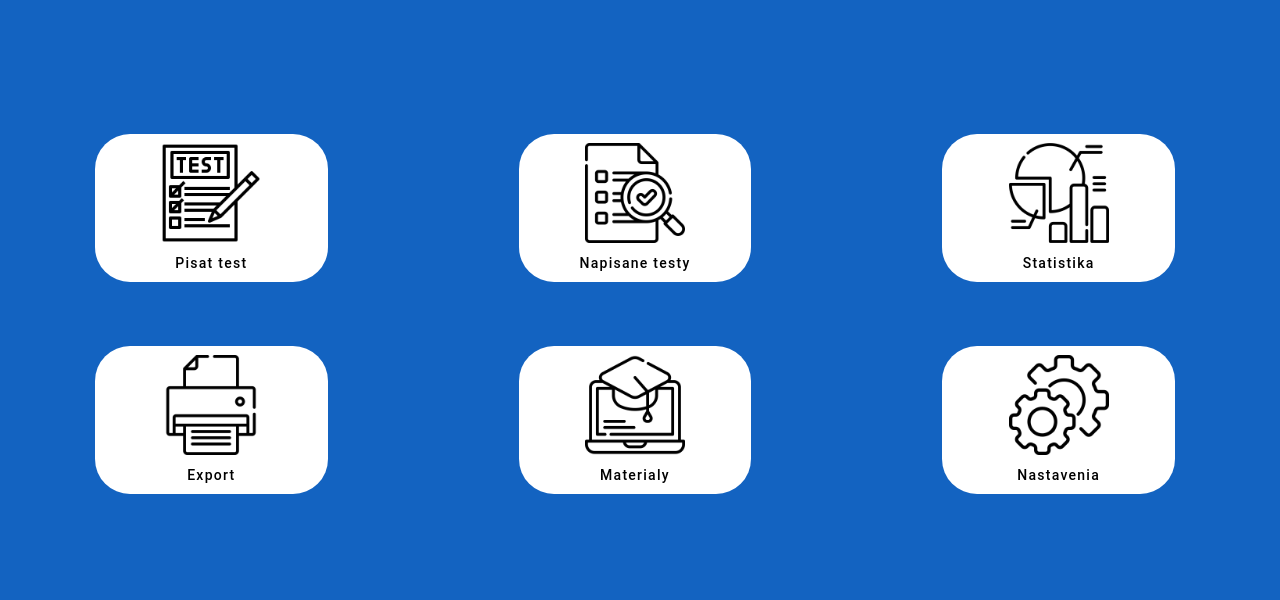
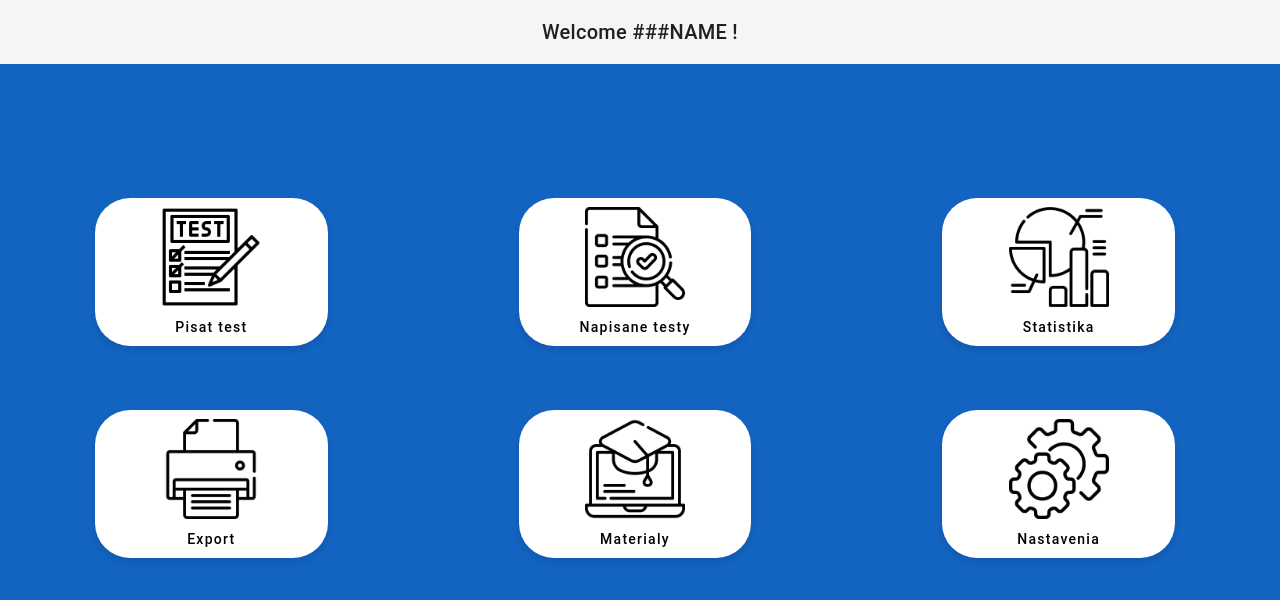
Before and after one commit to Shotgunxq/bp, an Angular app: page /menu in a window 1280 px wide. Shown: the top 600 px of the page. Built offline with nearby package versions, Linux system fonts and the light colour scheme.

Commit message:
feat: added navbar and style changes

```diff
--- a/db.js
+++ b/db.js
@@ -5,8 +5,8 @@ const { Pool } = require("pg");
 // Configure the PostgreSQL connection
 const pool = new Pool({
   user: "postgres",
-  host: "postgres-db",
-  // host: "localhost",
+  // host: "postgres-db",
+  host: "localhost",
   database: "postgres",
   password: "postgres123",
   port: 5432, // Default PostgreSQL port
--- a/src/app/app.component.html
+++ b/src/app/app.component.html
@@ -1,4 +1,5 @@
 <!-- todo -->
 <body class="mat-typography">
+    <app-navbar></app-navbar>
     <router-outlet></router-outlet>
 </body>
--- a/src/app/components/Modals/login-modal/login-modal.component.ts
+++ b/src/app/components/Modals/login-modal/login-modal.component.ts
@@ -27,18 +27,15 @@ export class LoginModalComponent {
   //TODO: include apiService
 
   login() {
-    // Send login request to the server
     const credentials = { username: this.username, password: this.password };
 
     this.http.post('http://localhost:3000/login', credentials).subscribe(
       (response) => {
         console.log('Login successful:', response);
-        // Navigate to the menu page on successful login
         this.router.navigate(['/menu']);
       },
       (error) => {
         console.error('Login failed:', error);
-        // Show error message to the user
         this.errorMessage = 'Invalid username or password. Please try again.';
       }
     );
--- /dev/null
+++ b/src/app/components/navbar/navbar.component.html
@@ -0,0 +1,7 @@
+<mat-toolbar>
+    <!-- <button mat-icon-button class="example-icon" aria-label="Example icon-button with menu icon">
+      <mat-icon>menu</mat-icon>
+    </button> -->
+    <span id="navbarText">Welcome ###NAME !</span>
+
+  </mat-toolbar>
--- /dev/null
+++ b/src/app/components/navbar/navbar.component.scss
@@ -0,0 +1,6 @@
+#navbarText{
+    justify-content: center;
+    align-items: center;
+    display: flex;
+    margin: 0 auto;
+  }
--- a/src/app/pages/menu-page/menu-page.component.scss
+++ b/src/app/pages/menu-page/menu-page.component.scss
@@ -28,12 +28,28 @@
   align-items: center;
   height: auto;
   width: 55%;
+  transition: all 0.3s ease-in-out; /* Smooth transition for the hover effect */
+  box-shadow: 0 4px 6px rgba(0, 0, 0, 0.1); /* Initial shadow */
+
+}
+.custom-button:hover {
+  box-shadow: 0 8px 16px rgba(0, 0, 0, 0.2); /* On hover: deeper shadow */
+  transform: scale(1.05); /* Slightly "pop" the button by increasing size */
+}
+.button-text-content::after {
+  content: '';
+  position: absolute;
+  left: 0;
+  bottom: -3px; /* Adjust to place underline slightly below text */
+  width: 0;
+  height: 2px;
+  background-color: black;
+  transition: width 0.3s ease-in-out; /* Controls underline animation */
 }
 
-.button-text-content {
-  color: black;
+.custom-button:hover .button-text-content::after {
+  width: 100%; /* Expands underline to full width */
 }
-
 .button-content {
   display: flex;
   flex-direction: column;
@@ -41,7 +57,11 @@
 }
 
 img {
-  margin-bottom: 10px; // Adjust spacing between image and text
+  margin-bottom: 10px; /* Adjust spacing between image and text */
+  transition: transform 0.3s ease-in-out; /* Smooth image scaling */
+}
+img:hover {
+  transform: scale(1.1); /* Scale the image slightly on hover */
 }
 .scrollable-container {
   max-height: 100vh; /* Use 100% of the viewport height */
--- a/src/app/services/apiServices.ts
+++ b/src/app/services/apiServices.ts
@@ -9,6 +9,10 @@ export class ApiService {
   private baseUrl = 'http://localhost:3000'; // Base URL of your Express backend
 
   constructor(private http: HttpClient) {}
+
+  login(credentials: { username: string; password: string }): Observable<any> {
+    return this.http.post(`${this.baseUrl}/login`, credentials);
+  }
 
   getExercises(queryParams: any): Observable<any> {
     return this.http.get<any>(`${this.baseUrl + '/test/api' + queryParams}`);
```
Also changed, not shown: server.js (+9 -1 lines), src/app/app.module.ts (+7 -1 lines), src/app/components/navbar/navbar.component.ts (added, +10 -0 lines), 1 other file (tests, documents, lock files or other folders).
